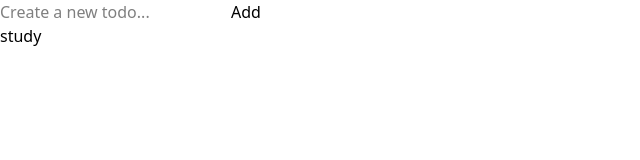
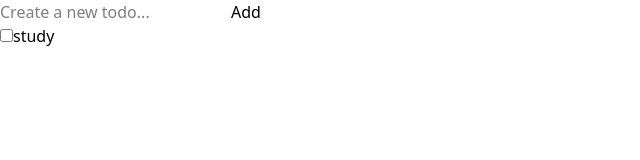
Before and after one commit to LEVANIKAPANADZE/ToDo-list, a Next.js app: page / in a window 1280 px wide. Shown: the top 160 px of the page, without its empty margins (0-640 px from the left). Built offline with nearby package versions, Linux system fonts and the light colour scheme.

Commit message:
feat: add checkbox to each todo item in List component

```diff
--- a/app/components/List.tsx
+++ b/app/components/List.tsx
@@ -11,7 +11,10 @@ export default function List({ data }: ListProps) {
   return (
     <div>
       {data.map((element) => (
-        <span key={element.id}>{element.todo}</span>
+        <div>
+          <input type="checkbox" />
+          <span key={element.id}>{element.todo}</span>
+        </div>
       ))}
     </div>
   );
```
